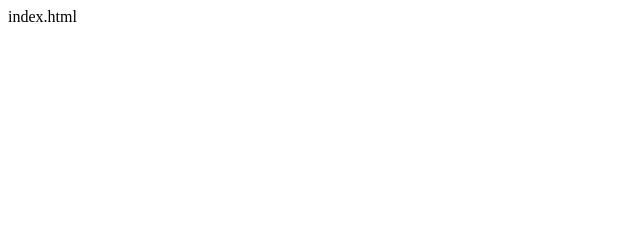
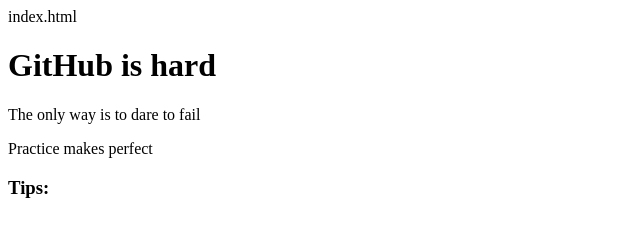
Before and after one commit to mora-cat/html-git-demo, a plain HTML site: page index.html in a window 1280 px wide. Shown: the whole page, without its empty margins (0-640 px from the left). Drawn offline with Linux system fonts and the light colour scheme.

Commit message:
Update index.html

```diff
--- a/index.html
+++ b/index.html
@@ -1 +1,5 @@
 index.html
+<h1>GitHub is hard</h1>
+<p>The only way is to dare to fail</p>
+<p>Practice makes perfect</p>
+<h3>Tips:</h3>
```
